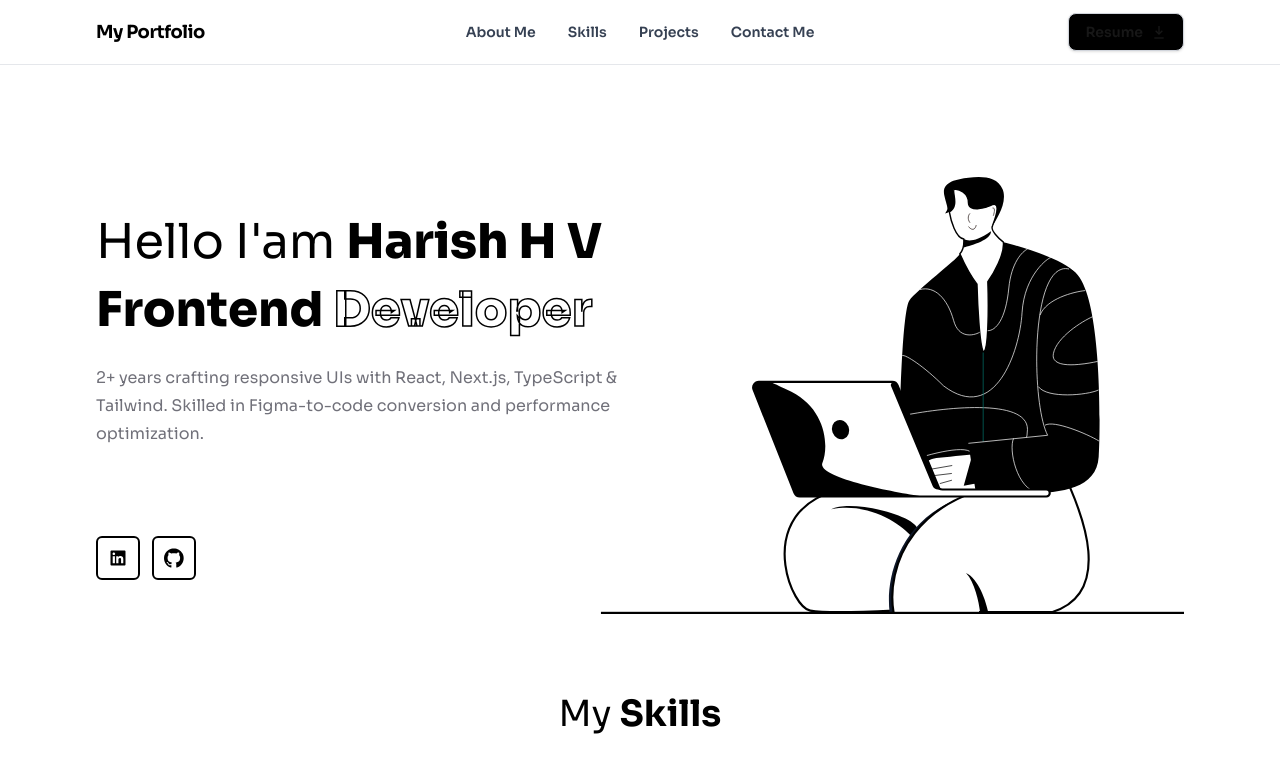
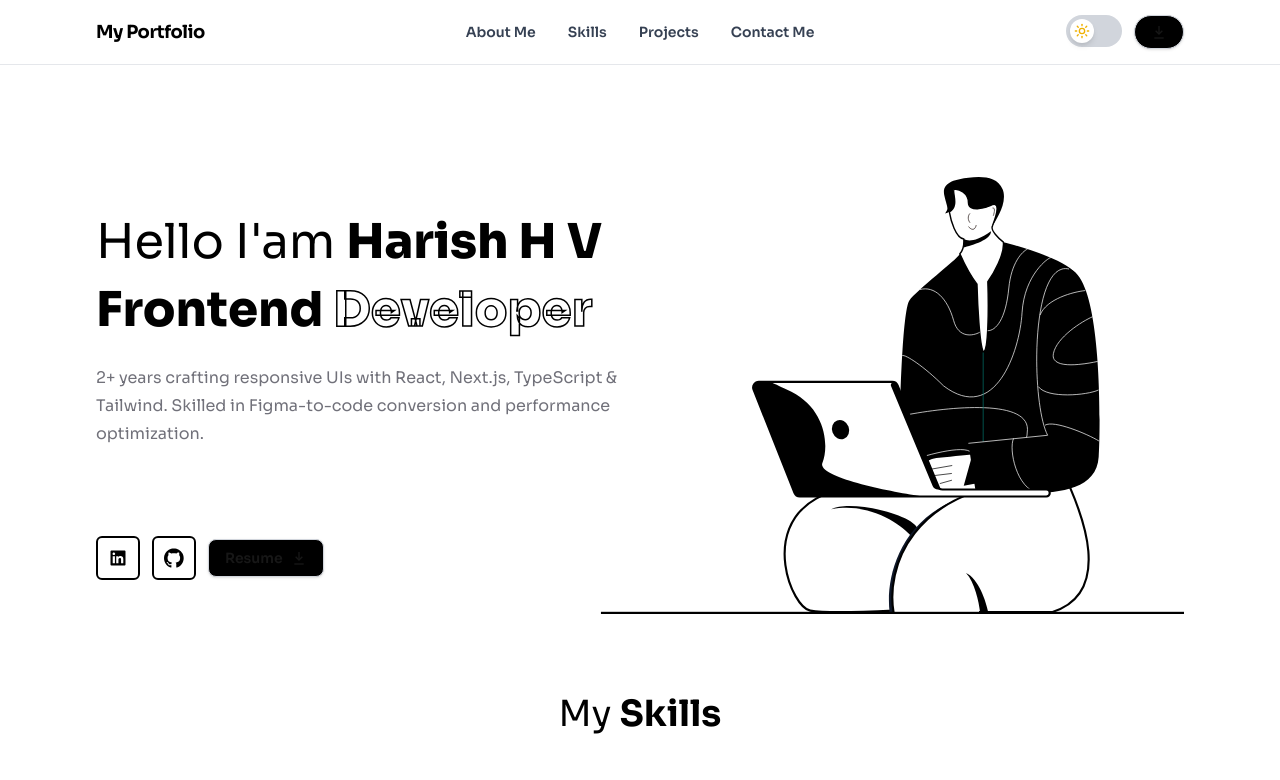
Before and after one commit to harish-23-devp/My-Portfolio-V1, a Next.js app: page / in a window 1280 px wide. Shown: the top 780 px of the page. Built offline with nearby package versions, Linux system fonts and the light colour scheme.

Commit message:
update with toggle button, using next-themes

```diff
--- a/package.json
+++ b/package.json
@@ -10,7 +10,9 @@
   },
   "dependencies": {
     "autoprefixer": "^10.5.0",
+    "lucide-react": "^1.11.0",
     "next": "16.2.3",
+    "next-themes": "^0.4.6",
     "react": "19.2.4",
     "react-dom": "19.2.4",
     "react-tooltip": "^5.30.1"
--- a/src/app/layout.tsx
+++ b/src/app/layout.tsx
@@ -2,6 +2,7 @@ import type { Metadata } from "next";
 import { Sora, Geist_Mono } from "next/font/google";
 import "./globals.css";
 import Footer from "@/components/layout/Footer";
+import { ThemeProvider } from "next-themes";
 
 const sora = Sora({
   variable: "--font-sora",
@@ -27,11 +28,14 @@ export default function RootLayout({
   return (
     <html
       lang="en"
+      suppressHydrationWarning
       className={`${sora.variable} ${geistMono.variable} h-full antialiased`}
     >
       <body className="min-h-full flex flex-col">
+        <ThemeProvider attribute="class" defaultTheme="system" enableSystem>
           {children}
           <Footer />
+          </ThemeProvider>
       </body>
     </html>
   );
--- a/src/components/Theme/ThemeToggle.tsx
+++ b/src/components/Theme/ThemeToggle.tsx
@@ -0,0 +1,38 @@
+"use client";
+
+import { useTheme } from "next-themes";
+import { useEffect, useState } from "react";
+import { Sun, Moon } from "lucide-react";
+
+export default function ThemeToggle() {
+  const { theme, setTheme, resolvedTheme } = useTheme();
+  const [mounted, setMounted] = useState(false);
+
+  useEffect(() => setMounted(true), []);
+
+  // Prevent hydration mismatch
+  if (!mounted) return null;
+
+  const isDark = resolvedTheme === "dark";
+
+  return (
+    <button
+      aria-label="Toggle Theme"
+      onClick={() => setTheme(isDark ? "light" : "dark")}
+      className={`relative flex h-8 w-14 items-center rounded-full transition-colors duration-300
+        ${isDark ? "bg-gray-900" : "bg-gray-300"}`}
+    >
+      {/* Knob */}
+      <div
+        className={`flex h-6 w-6 items-center justify-center rounded-full bg-white shadow-md transition-transform duration-300
+        ${isDark ? "translate-x-7" : "translate-x-1"}`}
+      >
+        {isDark ? (
+          <Moon size={16} className="text-gray-800" />
+        ) : (
+          <Sun size={16} className="text-yellow-500" />
+        )}
+      </div>
+    </button>
+  );
+}
--- a/src/components/layout/Navbar.tsx
+++ b/src/components/layout/Navbar.tsx
@@ -1,4 +1,5 @@
 import Link from "next/link";
+import ThemeToggle from "../Theme/ThemeToggle";
 
 const navItems = [
   { label: "About Me", href: "#about" },
@@ -31,13 +32,14 @@ export default function Navbar() {
           ))}
         </ul>
 
-        <div className="ml-auto">
+        <div className="ml-auto flex item-center gap-3">
+          <ThemeToggle />
           <a
             href="/Harish_Frontend_Developer_Resume.pdf"
             download
-            className="inline-flex items-center gap-2 rounded-lg border border-gray-300 bg-black px-4 py-2 text-sm font-semibold text-white-900 shadow-sm transition hover:text-black hover:bg-gray-50"
+            title="Resume"
+            className="inline-flex items-center gap-2 rounded-full border border-gray-300 bg-black px-4 py-2 text-sm font-semibold text-white-900 shadow-sm transition hover:text-black hover:bg-gray-50"
           >
-            Resume
             <svg
               xmlns="http://www.w3.org/2000/svg"
               viewBox="0 0 24 24"
@@ -51,7 +53,6 @@ export default function Navbar() {
               <path d="m7 10 5 5 5-5" />
               <path d="M5 21h14" />
             </svg>
-
           </a>
         </div>
       </nav>
--- a/src/components/sections/Hero.tsx
+++ b/src/components/sections/Hero.tsx
@@ -67,6 +67,26 @@ const Hero = () => {
                                     />
                                 </a>
                             ))}
+                            <a
+                            href="/Harish_Frontend_Developer_Resume.pdf"
+                            download
+                            className="inline-flex items-center gap-2 rounded-lg border border-gray-300 bg-black px-4 py-2 text-sm font-semibold text-white-900 shadow-sm transition hover:text-black hover:bg-gray-50"
+                            >
+                                Resume
+                            <svg
+                              xmlns="http://www.w3.org/2000/svg"
+                              viewBox="0 0 24 24"
+                              fill="none"
+                              stroke="currentColor"
+                              strokeWidth="2"
+                              className="h-4 w-4"
+                              aria-hidden="true"
+                              >
+                              <path d="M12 3v12" />
+                              <path d="m7 10 5 5 5-5" />
+                              <path d="M5 21h14" />
+                            </svg>
+                            </a>
                         </div>
                         {/* <Tooltip
               id="social-tooltip"
```
Also changed, not shown: public/….jpg (added), 1 other file (tests, documents, lock files or other folders).
